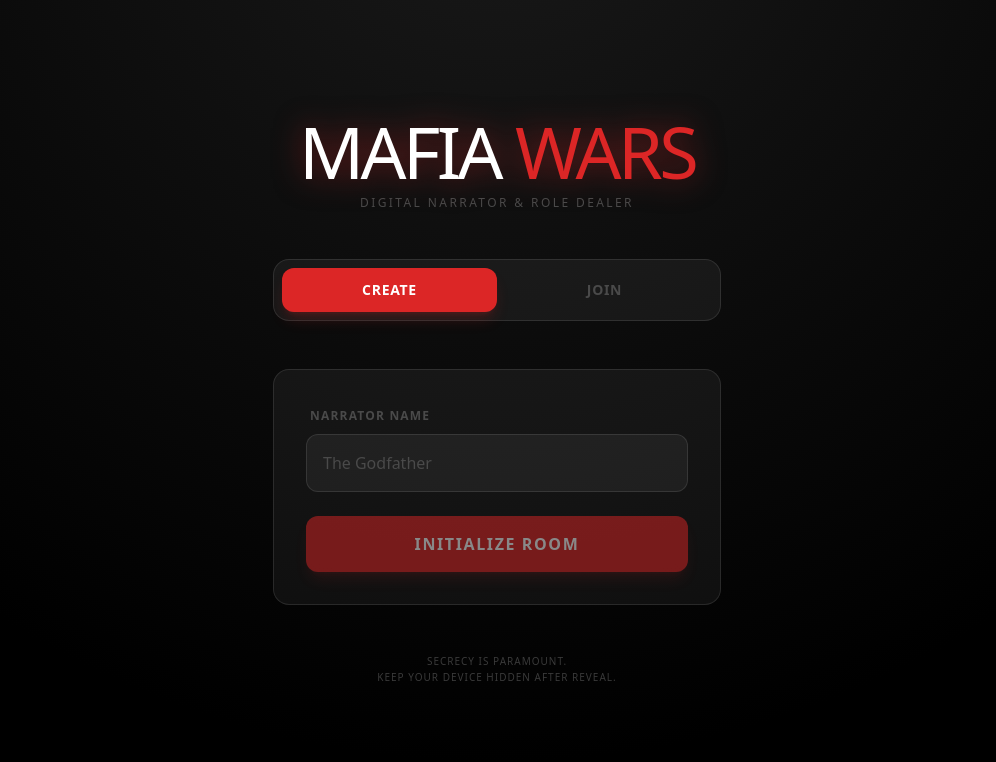
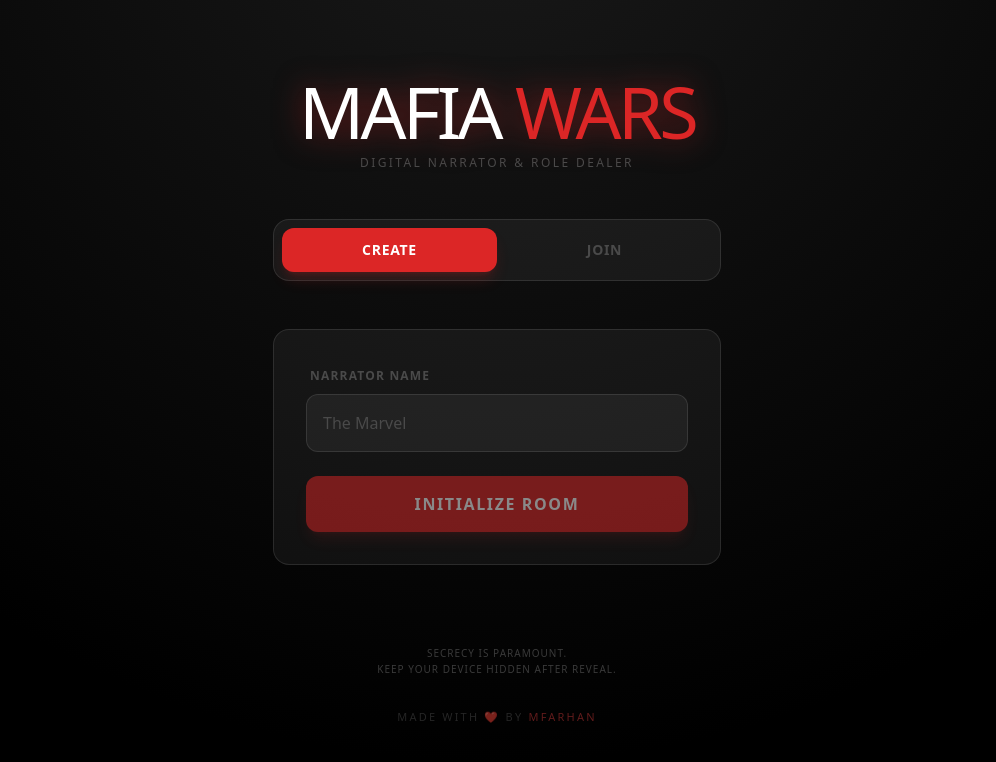
Before and after one commit to muhammadfarhan024260/MafiaWars, a Next.js app in the folder frontend/: page / in a window 1280 px wide. Shown: the top 762 px of the page, without its empty margins (143-1139 px from the left). Built offline with nearby package versions, Linux system fonts and the light colour scheme; no server answers.

Commit message:
fix: footer and placeholders

```diff
--- a/frontend/app/globals.css
+++ b/frontend/app/globals.css
@@ -33,7 +33,7 @@
   }
 
   .input-field {
-    @apply w-full bg-white/5 border border-white/10 rounded-xl px-4 py-4 text-white placeholder:text-gray-500 focus:outline-none focus:border-red-600/50 focus:bg-white/10 transition-all duration-300;
+    @apply w-full bg-white/5 border border-white/10 rounded-xl px-4 py-4 text-white placeholder:text-gray-500 focus:outline-none focus:border-red-600/50 focus:bg-white/10;
   }
 
   .text-bebas {
--- a/frontend/components/HostDashboard.jsx
+++ b/frontend/components/HostDashboard.jsx
@@ -157,10 +157,11 @@ export default function HostDashboard({ roomCode, players, configuration, onUpda
               </div>
             </div>
 
-            <p className="mt-6 text-[10px] text-gray-600 text-center uppercase tracking-widest font-medium opacity-50">
-              Authorized personnel only.<br/>
-              Narrator is responsible for secrecy.
-            </p>
+            <div className="mt-8 pt-8 border-t border-white/5 text-center">
+              <p className="text-[11px] font-medium text-gray-500 tracking-[0.2em] uppercase opacity-50">
+                Made with ❤️ by <span className="text-red-500/80">MFarhan</span>
+              </p>
+            </div>
           </div>
         </div>
       </div>
--- a/frontend/components/Lobby.jsx
+++ b/frontend/components/Lobby.jsx
@@ -47,21 +47,19 @@ export default function Lobby({ onRoomCreated, onJoinRoom }) {
         <div className="glass-card p-2 flex mb-8">
           <button
             onClick={() => setActiveTab('create')}
-            className={`flex-1 py-3 px-4 rounded-xl font-bold transition-all duration-300 text-sm uppercase tracking-wider ${
-              activeTab === 'create'
+            className={`flex-1 py-3 px-4 rounded-xl font-bold transition-all duration-300 text-sm uppercase tracking-wider ${activeTab === 'create'
                 ? 'bg-red-600 text-white shadow-lg shadow-red-600/20'
                 : 'text-gray-500 hover:text-white'
-            }`}
+              }`}
           >
             Create
           </button>
           <button
             onClick={() => setActiveTab('join')}
-            className={`flex-1 py-3 px-4 rounded-xl font-bold transition-all duration-300 text-sm uppercase tracking-wider ${
-              activeTab === 'join'
+            className={`flex-1 py-3 px-4 rounded-xl font-bold transition-all duration-300 text-sm uppercase tracking-wider ${activeTab === 'join'
                 ? 'bg-red-600 text-white shadow-lg shadow-red-600/20'
                 : 'text-gray-500 hover:text-white'
-            }`}
+              }`}
           >
             Join
           </button>
@@ -78,7 +76,7 @@ export default function Lobby({ onRoomCreated, onJoinRoom }) {
                   type="text"
                   value={createName}
                   onChange={(e) => setCreateName(e.target.value)}
-                  placeholder="The Godfather"
+                  placeholder="The Marvel"
                   className="input-field"
                   disabled={isLoading}
                 />
@@ -101,7 +99,7 @@ export default function Lobby({ onRoomCreated, onJoinRoom }) {
                   type="text"
                   value={joinCode}
                   onChange={(e) => setJoinCode(e.target.value.replace(/\D/g, '').slice(0, 4))}
-                  placeholder="0000"
+                  placeholder="- - - -"
                   maxLength="4"
                   className="input-field text-center text-3xl font-bebas tracking-[0.5em] h-16"
                   disabled={isLoading}
@@ -131,10 +129,13 @@ export default function Lobby({ onRoomCreated, onJoinRoom }) {
           )}
         </div>
 
-        <div className="text-center">
+        <div className="text-center pt-8">
           <p className="text-[10px] text-gray-600 uppercase tracking-widest leading-relaxed">
-            Secrecy is paramount.<br/>
+            Secrecy is paramount.<br />
             Keep your device hidden after reveal.
+          </p>
+          <p className="mt-8 text-[11px] font-medium text-gray-500 tracking-[0.2em] uppercase opacity-50">
+            Made with ❤️ by <span className="text-red-500/80">MFarhan</span>
           </p>
         </div>
       </div>
--- a/frontend/components/PlayerScreen.jsx
+++ b/frontend/components/PlayerScreen.jsx
@@ -79,6 +79,11 @@ export default function PlayerScreen({ players, isHost, onRevealAll, onReset })
             Reset
           </button>
         </div>
+        <div className="pt-12 text-center">
+          <p className="text-[11px] font-medium text-gray-500 tracking-[0.2em] uppercase opacity-50">
+            Made with ❤️ by <span className="text-red-500/80">MFarhan</span>
+          </p>
+        </div>
       </div>
     </div>
   );
```
